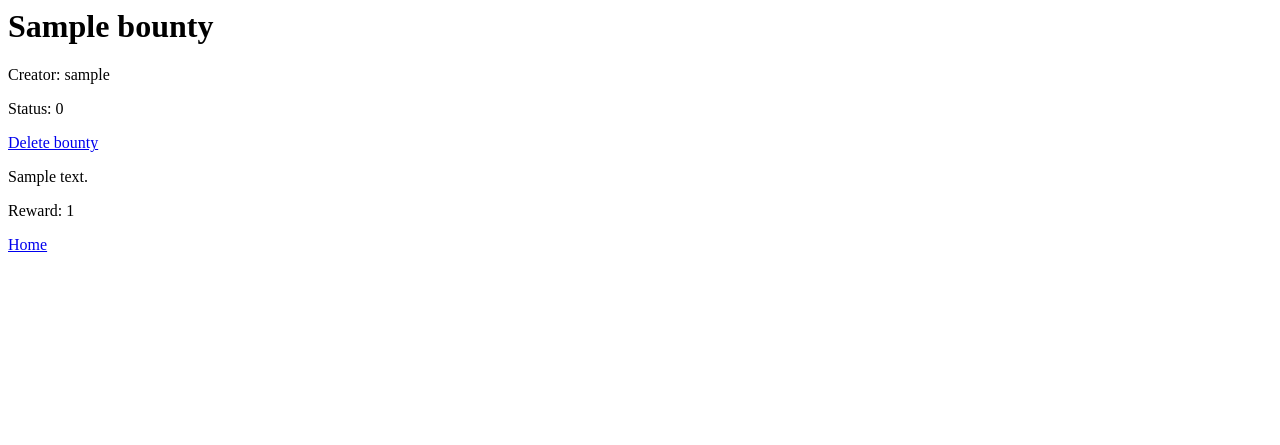
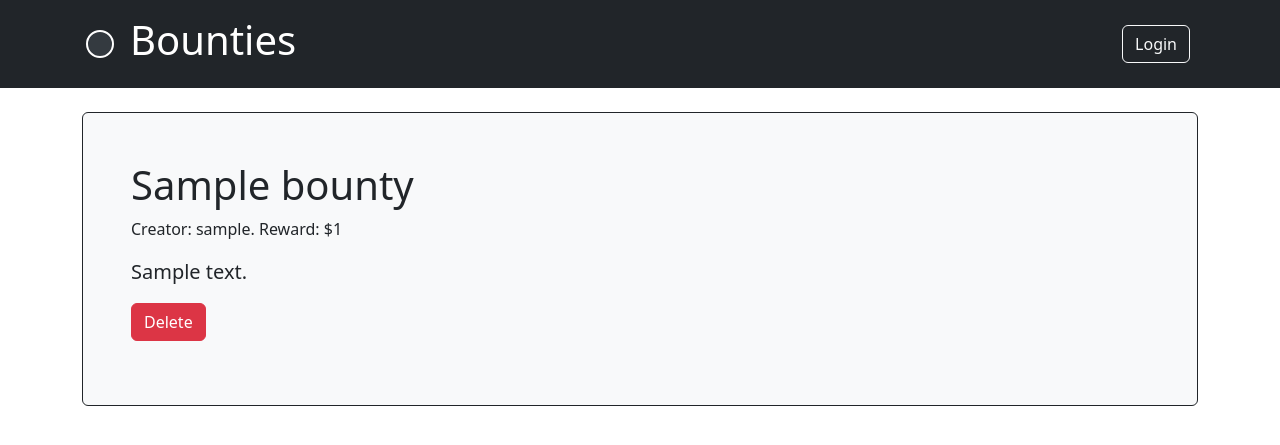
Before and after one commit to francoo98/bounties, a Django app: page /bounty/1 in a window 1280 px wide. Shown: the top 445 px of the page. Run offline with Django 4.2, Linux system fonts and the light colour scheme; tables that the repository leaves empty hold one stand-in row (values such as "Sample post"); some libraries are stand-ins or nearby versions.

Commit message:
Improvements in the frontend

```diff
--- a/project/bounties/templates/bounties/create_bounty.html
+++ b/project/bounties/templates/bounties/create_bounty.html
@@ -1,5 +1,11 @@
+{% extends 'project/header.html' %}
+{% block page_content %}
+<br>
+<div class="container-fluid">
 <form method="post">
     {% csrf_token %}
     {{ form.as_p }}
     <input type="submit" value="Save">
 </form>
+</div>
+{% endblock page_content %}
--- a/project/bounties/templates/bounties/view_bounty.html
+++ b/project/bounties/templates/bounties/view_bounty.html
@@ -1,7 +1,14 @@
-<h1>{{ bounty.title }}</h1>
-<p>Creator: {{ bounty.creator }}</p>
-<p>Status: {{ bounty.status }}</p>
-<p><a href="{% url 'bounties:delete_bounty' bounty.id %}">Delete bounty</a></p>
-<p>{{ bounty.description }}</p>
-<p>Reward: {{ bounty.reward }}</p>
-<a href="{% url 'bounties:recent_bounties' %}">Home</a>
+{% extends 'project/header.html' %}
+{% block page_content %}
+<br>
+<div class="container">
+   <div class="bg-light p-5 rounded border border-dark">
+    <h1>{{ bounty.title }}</h1>
+    <p>Creator: {{ bounty.creator }}. Reward: ${{ bounty.reward }}</p>
+    <p class="lead">{{ bounty.description }}</p>
+    <p><a href="{% url 'bounties:delete_bounty' bounty.id %}"><button class="btn btn-danger">Delete</button></a></p>
+  </div>
+</div>
+
+
+{% endblock page_content %}
--- a/project/templates/project/header.html
+++ b/project/templates/project/header.html
@@ -1,3 +1,6 @@
+{% load static %}
+<link rel="stylesheet" href="{% static 'bootstrap-5.2.0/css/bootstrap.css' %}">
+
 <header class="p-3 bg-dark text-white">
     <div class="container">
         <div class="d-flex flex-wrap align-items-center justify-content-center justify-content-lg-start">
@@ -14,10 +17,10 @@
 
             <div class="text-end">
                 {% if request.user.is_authenticated %}
-                <button type="button" class="btn btn-primary me-2" action="{% url 'bounties:create_bounty' %}">New bounty</button>
-                <button type="button" class="btn btn-link me-2" action="{% url 'logout' %}">Sign out</button>
+                <a href="{% url 'bounties:create_bounty' %}"><button type="button" class="btn btn-primary me-2">New bounty</button></a>
+                <a href="{% url 'logout' %}"><button type="button" class="btn btn-link me-2">Sign out</button></a>
                 {% else %}
-                <button type="button" class="btn btn-outline-light me-2"><a href="{% url 'login' %}">Login</a></button>
+                <a href="{% url 'login' %}"><button type="button" class="btn btn-outline-light me-2">Login</button></a>
                 {% endif %}
             </div>
         </div>
```
Also changed, not shown: project/bounties/templates/bounties/bounty_confirm_delete.html (+12 -1 lines), project/bounties/templates/bounties/index.html (+6 -4 lines).
